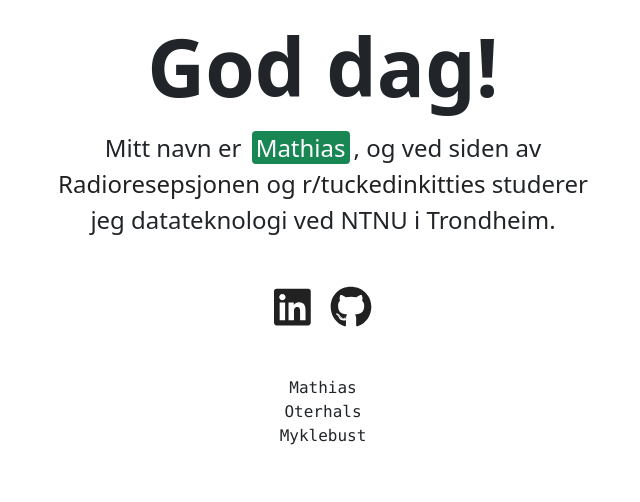
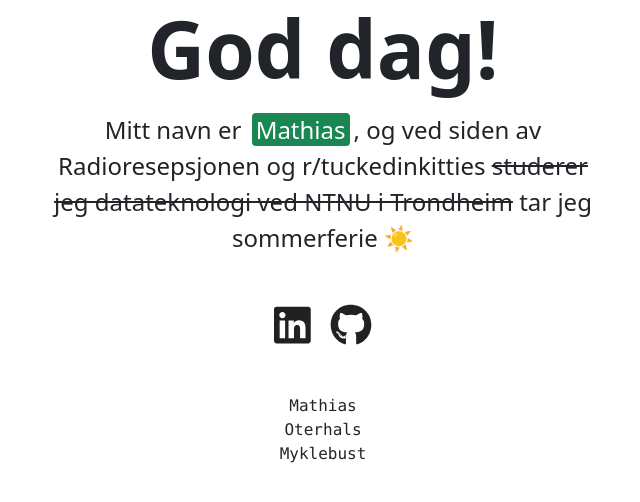
Before and after one commit to mathiazom/oterbust, a plain HTML site: page index.html in a window 1280 px wide. Shown: the part 262-764 px from the top of the page, without its empty margins (317-957 px from the left). Drawn offline with nearby package versions, Linux system fonts and the light colour scheme.

Commit message:
☀️ Master? check!

```diff
--- a/index.html
+++ b/index.html
@@ -51,7 +51,7 @@
             Hei!
           </p>
         </noscript>
-        <p class="fs-4 text-center fw-light">Mitt navn er <span class="ps-1 pe-1 ms-1 me-1 rounded text-white bg-success">Mathias</span>, og ved siden av <a class="text-decoration-none" href="https://radio.nrk.no/serie/radioresepsjonen">Radioresepsjonen</a> og <a class="text-decoration-none" href="https://www.reddit.com/r/tuckedinkitties/">r/tuckedinkitties</a> studerer jeg datateknologi ved NTNU i Trondheim.</p>
+        <p class="fs-4 text-center fw-light">Mitt navn er <span class="ps-1 pe-1 ms-1 me-1 rounded text-white bg-success">Mathias</span>, og ved siden av <a class="text-decoration-none" href="https://radio.nrk.no/serie/radioresepsjonen">Radioresepsjonen</a> og <a class="text-decoration-none" href="https://www.reddit.com/r/tuckedinkitties/">r/tuckedinkitties</a> <s>studerer jeg datateknologi ved NTNU i Trondheim</s> <strong>tar jeg sommerferie ☀️</strong></p>
         <div class="text-center mt-5">
           <a href="https://linkedin.oterbust.no" target="_blank" class="m-2">
             <noscript>
```
